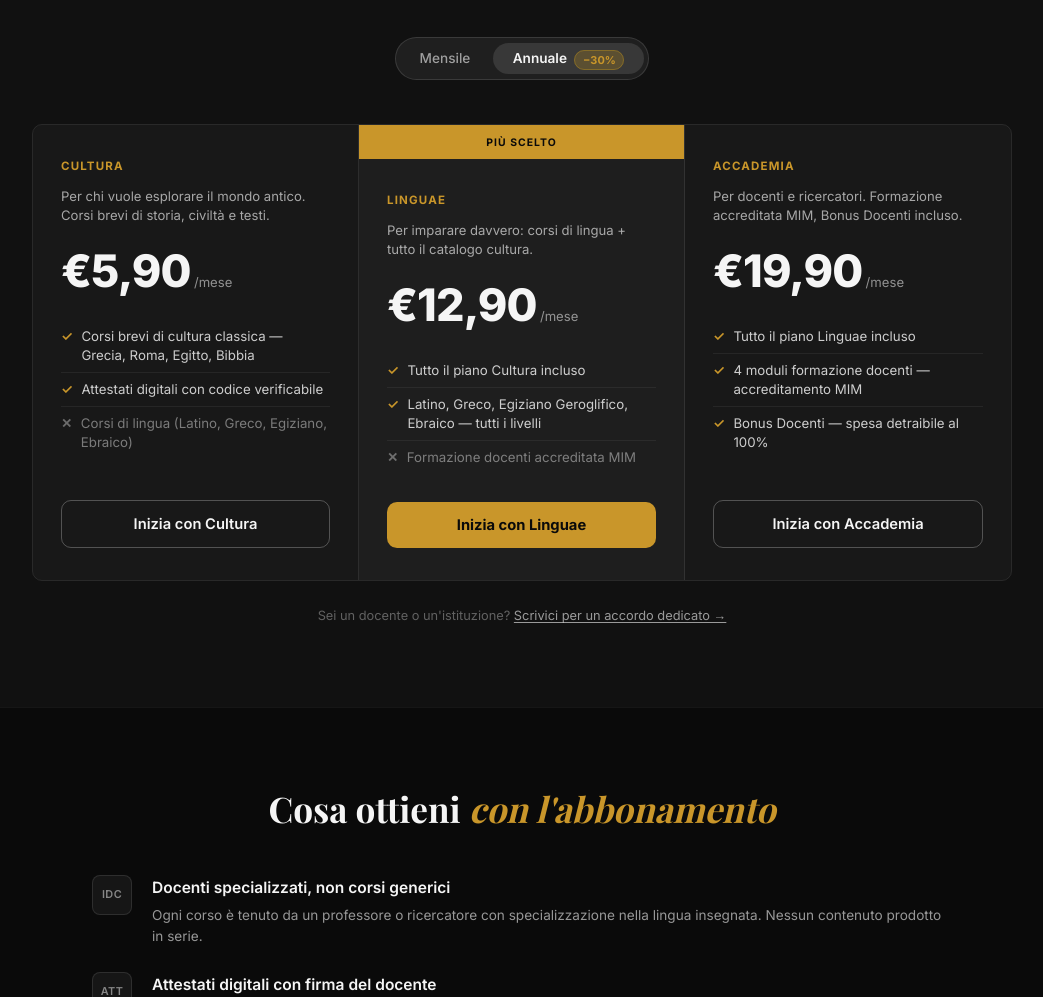
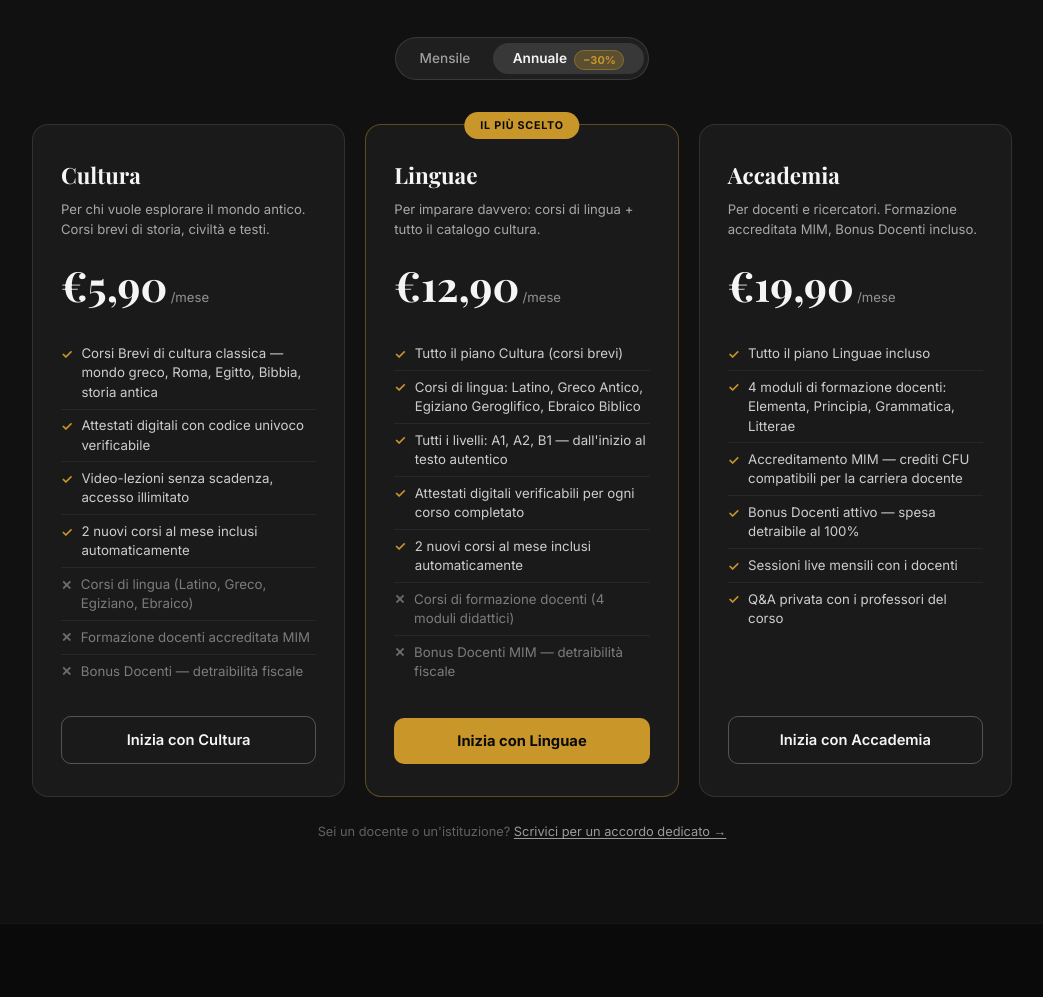
Before and after one commit to grecolatinovivo-create/portale-glv, a website: page public/index.html in a window 1280 px wide. Shown: the part 969-1966 px from the top of the page, without its empty margins (118-1161 px from the left). Drawn offline with nearby package versions, Linux system fonts and the light colour scheme; no server answers; a web font is replaced by a local one.

Commit message:
Update index.html

```diff
--- a/public/index.html
+++ b/public/index.html
@@ -216,79 +216,72 @@
       margin-left: .25rem;
     }
 
-    /* Griglia piani — striscia unica, bordo condiviso */
+    /* Griglia piani */
     .pricing-grid {
       display: grid;
       grid-template-columns: repeat(3, 1fr);
-      gap: 0;
+      gap: 1.25rem;
       max-width: 980px;
       margin: 0 auto;
-      border: 1px solid rgba(255,255,255,.1);
-      border-radius: 10px;
-      overflow: hidden;
+      align-items: stretch;
     }
     .plan-card {
-      background: rgba(255,255,255,.03);
-      border: none;
-      border-right: 1px solid rgba(255,255,255,.09);
-      border-radius: 0;
+      background: rgba(255,255,255,.04);
+      border: 1px solid rgba(255,255,255,.1);
+      border-radius: var(--radius-lg);
       padding: 2rem 1.75rem;
       display: flex;
       flex-direction: column;
       position: relative;
-      transition: background .2s;
+      transition: border-color .2s, transform .2s;
     }
-    .plan-card:last-child { border-right: none; }
-    .plan-card:hover { background: rgba(255,255,255,.055); }
+    .plan-card:hover {
+      border-color: rgba(255,255,255,.22);
+      transform: translateY(-3px);
+    }
     .plan-card.featured {
-      background: rgba(255,255,255,.055);
-      padding-top: calc(2rem + 34px);
+      border-color: rgba(201,150,42,.4);
+      background: rgba(255,255,255,.04);
     }
-    .plan-card.featured:hover { background: rgba(255,255,255,.075); }
-    /* Barra oro in cima alla carta featured — nessun badge flottante */
-    .plan-card.featured::before {
-      content: 'PIÙ SCELTO';
+    .plan-card.featured:hover { border-color: rgba(201,150,42,.65); }
+    .plan-badge {
       position: absolute;
-      top: 0;
-      left: 0;
-      right: 0;
+      top: -13px;
+      left: 50%;
+      transform: translateX(-50%);
       background: var(--gold);
       color: #0a0a0a;
-      font-family: var(--font-body);
-      font-size: .65rem;
+      font-size: .67rem;
       font-weight: 700;
-      letter-spacing: .1em;
+      letter-spacing: .07em;
       text-transform: uppercase;
-      text-align: center;
-      padding: .52rem 0;
+      padding: .28rem 1rem;
+      border-radius: 2rem;
+      white-space: nowrap;
     }
-    /* Etichetta piano: piccola, uppercase, oro */
     .plan-name {
-      font-family: var(--font-body);
-      font-size: .72rem;
+      font-family: var(--font-heading);
+      font-size: 1.4rem;
       font-weight: 700;
-      letter-spacing: .1em;
-      text-transform: uppercase;
-      color: var(--gold);
-      margin-bottom: .65rem;
+      color: var(--ivory);
+      margin-bottom: .35rem;
     }
     .plan-desc {
       font-size: .82rem;
       color: rgba(245,245,245,.65);
       line-height: 1.5;
-      margin-bottom: 1.4rem;
+      margin-bottom: 1.5rem;
       min-height: 40px;
     }
     .plan-price {
-      margin-bottom: 1.6rem;
+      margin-bottom: 1.75rem;
     }
     .plan-amount {
-      font-family: 'Inter', system-ui, sans-serif;
-      font-size: 2.8rem;
-      font-weight: 800;
-      color: #f5f5f5;
+      font-family: var(--font-heading);
+      font-size: 2.6rem;
+      font-weight: 700;
+      color: var(--ivory);
       line-height: 1;
-      letter-spacing: -.02em;
     }
     .plan-period {
       font-size: .82rem;
@@ -300,7 +293,7 @@
       font-size: .78rem;
       color: rgba(245,245,245,.55);
       text-decoration: line-through;
-      margin-top: .35rem;
+      margin-top: .3rem;
     }
     .plan-features {
       list-style: none;
@@ -729,14 +722,7 @@
        RESPONSIVE
     ───────────────────────────────────────────────────────── */
     @media (max-width: 900px) {
-      .pricing-grid {
-        grid-template-columns: 1fr;
-        max-width: 420px;
-        margin: 0 auto;
-        border-radius: 10px;
-      }
-      .plan-card { border-right: none; border-bottom: 1px solid rgba(255,255,255,.09); }
-      .plan-card:last-child { border-bottom: none; }
+      .pricing-grid { grid-template-columns: 1fr; max-width: 420px; margin: 0 auto; }
       .testi-grid   { grid-template-columns: 1fr; }
       .counters     { grid-template-columns: repeat(2, 1fr); }
     }
@@ -863,15 +849,20 @@
         <div class="plan-old" id="old-cultura"></div>
       </div>
       <ul class="plan-features">
-        <li>Corsi brevi di cultura classica — Grecia, Roma, Egitto, Bibbia</li>
-        <li>Attestati digitali con codice verificabile</li>
+        <li>Corsi Brevi di cultura classica — mondo greco, Roma, Egitto, Bibbia, storia antica</li>
+        <li>Attestati digitali con codice univoco verificabile</li>
+        <li>Video-lezioni senza scadenza, accesso illimitato</li>
+        <li>2 nuovi corsi al mese inclusi automaticamente</li>
         <li class="off">Corsi di lingua (Latino, Greco, Egiziano, Ebraico)</li>
+        <li class="off">Formazione docenti accreditata MIM</li>
+        <li class="off">Bonus Docenti — detraibilità fiscale</li>
       </ul>
       <button type="button" data-open-register data-plan="cultura" class="btn-plan btn-plan-ghost">Inizia con Cultura</button>
     </div>
 
     <!-- LINGUAE (featured) -->
     <div class="plan-card featured">
+      <div class="plan-badge">Il più scelto</div>
       <div class="plan-name">Linguae</div>
       <div class="plan-desc">Per imparare davvero: corsi di lingua + tutto il catalogo cultura.</div>
       <div class="plan-price">
@@ -879,9 +870,13 @@
         <div class="plan-old" id="old-linguae"></div>
       </div>
       <ul class="plan-features">
-        <li>Tutto il piano Cultura incluso</li>
-        <li>Latino, Greco, Egiziano Geroglifico, Ebraico — tutti i livelli</li>
-        <li class="off">Formazione docenti accreditata MIM</li>
+        <li>Tutto il piano Cultura (corsi brevi)</li>
+        <li>Corsi di lingua: Latino, Greco Antico, Egiziano Geroglifico, Ebraico Biblico</li>
+        <li>Tutti i livelli: A1, A2, B1 — dall'inizio al testo autentico</li>
+        <li>Attestati digitali verificabili per ogni corso completato</li>
+        <li>2 nuovi corsi al mese inclusi automaticamente</li>
+        <li class="off">Corsi di formazione docenti (4 moduli didattici)</li>
+        <li class="off">Bonus Docenti MIM — detraibilità fiscale</li>
       </ul>
       <button type="button" data-open-register data-plan="linguae" class="btn-plan btn-plan-primary">Inizia con Linguae</button>
     </div>
@@ -896,8 +891,11 @@
       </div>
       <ul class="plan-features">
         <li>Tutto il piano Linguae incluso</li>
-        <li>4 moduli formazione docenti — accreditamento MIM</li>
-        <li>Bonus Docenti — spesa detraibile al 100%</li>
+        <li>4 moduli di formazione docenti: Elementa, Principia, Grammatica, Litterae</li>
+        <li>Accreditamento MIM — crediti CFU compatibili per la carriera docente</li>
+        <li>Bonus Docenti attivo — spesa detraibile al 100%</li>
+        <li>Sessioni live mensili con i docenti</li>
+        <li>Q&amp;A privata con i professori del corso</li>
       </ul>
       <button type="button" data-open-register data-plan="accademia" class="btn-plan btn-plan-ghost">Inizia con Accademia</button>
     </div>
```
